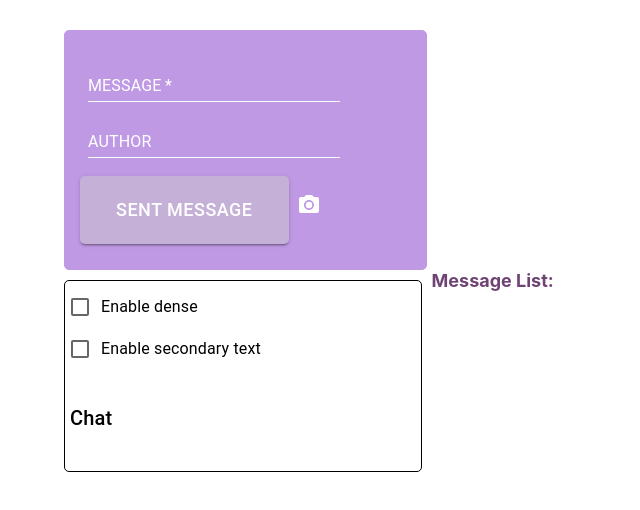
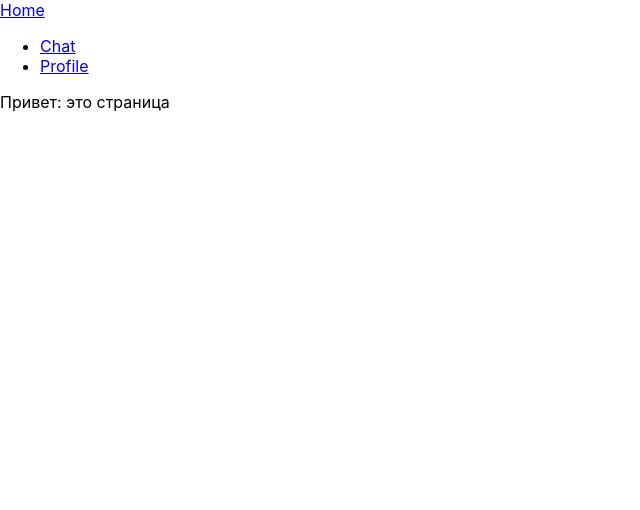
Before and after one commit to Sharymka/React_lessons, a React (Create React App) app in the folder my-app/: page / in a window 1280 px wide. Shown: the top 510 px of the page, without its empty margins (0-640 px from the left). Built offline with nearby package versions, Linux system fonts and the light colour scheme.

Commit message:
04 | feat: add router

```diff
--- a/my-app/package.json
+++ b/my-app/package.json
@@ -12,6 +12,7 @@
     "@testing-library/user-event": "^13.5.0",
     "react": "^18.2.0",
     "react-dom": "^18.2.0",
+    "react-router-dom": "^5.3.3",
     "react-scripts": "5.0.1",
     "web-vitals": "^2.1.4"
   },
--- a/my-app/src/App.js
+++ b/my-app/src/App.js
@@ -1,34 +1,41 @@
 // import logo from "./logo.svg";
 import React from "react";
+import { BrowserRouter, Switch, Route, Link } from "react-router-dom";
 // import { useEffect, useState } from "react";
 import "./App.css";
-import FormPropsTextFields from "./components/FormPropsTextFields";
-import { createTheme, ThemeProvider } from "@mui/material/styles";
-import { useState } from "react";
-
-const light = {
-  palette: {
-    mode: "light",
-  },
-};
-
-const dark = {
-  palette: {
-    mode: "dark",
-  },
-};
+// import FormPropsTextFields from "./components/FormPropsTextFields";
+// import { createTheme, ThemeProvider } from "@mui/material/styles";
+// import { useState } from "react";
+import HomePage from "./components/HomePage";
+import ChatPage from "./components/ChatPage";
+import ProfilePage from "./components/ProfilePage";
 
 function App() {
-  const [isDarkTheme, setIsDarkTheme] = useState(false);
-  // const[changeTheme, setChangeTheme] = useState();
-
-  const changeTheme = () => {
-    setIsDarkTheme(!isDarkTheme);
-  };
   return (
-    <ThemeProvider theme={isDarkTheme ? createTheme(dark) : createTheme(light)}>
-      <FormPropsTextFields changeTheme={changeTheme} />
-    </ThemeProvider>
+    <BrowserRouter>
+      <header>
+        <Link to="/">Home</Link>
+        <ul>
+          <li>
+            <Link to="/chat">Chat</Link>
+          </li>
+          <li>
+            <Link to="/profile">Profile</Link>
+          </li>
+        </ul>
+      </header>
+      <Switch>
+        <Route exact path="/">
+          <HomePage />
+        </Route>
+        <Route path="/chat">
+          <ChatPage />
+        </Route>
+        <Route path="/profile">
+          <ProfilePage />
+        </Route>
+      </Switch>
+    </BrowserRouter>
   );
 }
 export default App;
--- /dev/null
+++ b/my-app/src/components/ChatPage.jsx
@@ -0,0 +1,9 @@
+import FormPropsTextFields from "./FormPropsTextFields";
+
+export default function ChatPage() {
+  return (
+    // <ThemeProvider theme={isDarkTheme ? createTheme(dark) : createTheme(light)}>
+    <FormPropsTextFields />
+    // </ThemeProvider>changeTheme={changeTheme});
+  );
+}
--- /dev/null
+++ b/my-app/src/components/HomePage.jsx
@@ -0,0 +1,27 @@
+// import { display } from "@mui/system";
+// import { BrowserRouter, Switch, Route, Link } from "react-router-dom";
+// import ChatPage from "./ChatPage";
+// import ProfilePage from "./ProfilePage";
+
+// const light = {
+//   palette: {
+//     mode: "light",
+//   },
+// };
+
+// const dark = {
+//   palette: {
+//     mode: "dark",
+//   },
+// };
+
+export default function HomePage(props) {
+  // const [isDarkTheme, setIsDarkTheme] = useState(false);
+  // // const[changeTheme, setChangeTheme] = useState();
+
+  // const changeTheme = () => {
+  //   setIsDarkTheme(!isDarkTheme);
+  // };
+
+  return <div>Привет: это страница</div>;
+}
--- /dev/null
+++ b/my-app/src/components/ProfilePage.jsx
@@ -0,0 +1,3 @@
+export default function ChatPage() {
+  return <div>Profile</div>;
+}
```
Also changed, not shown: 1 other file (tests, documents, lock files or other folders).
